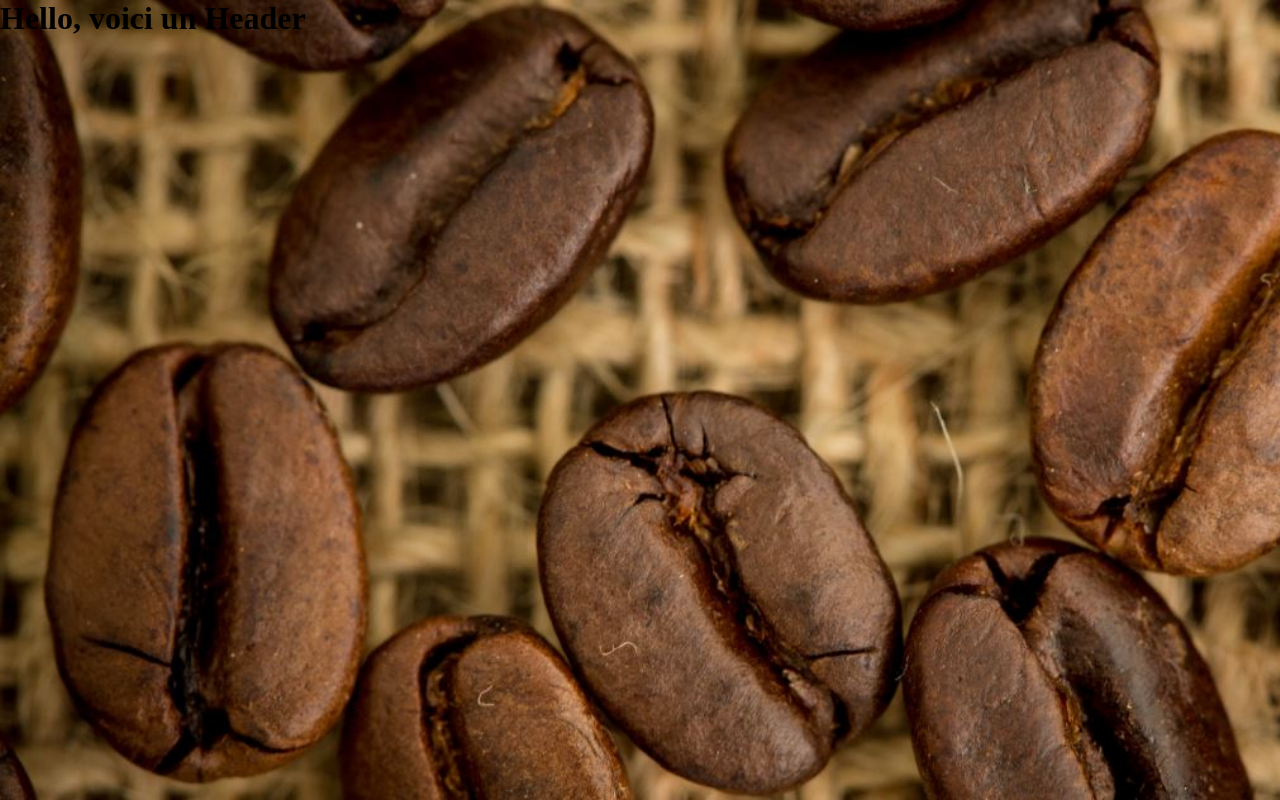
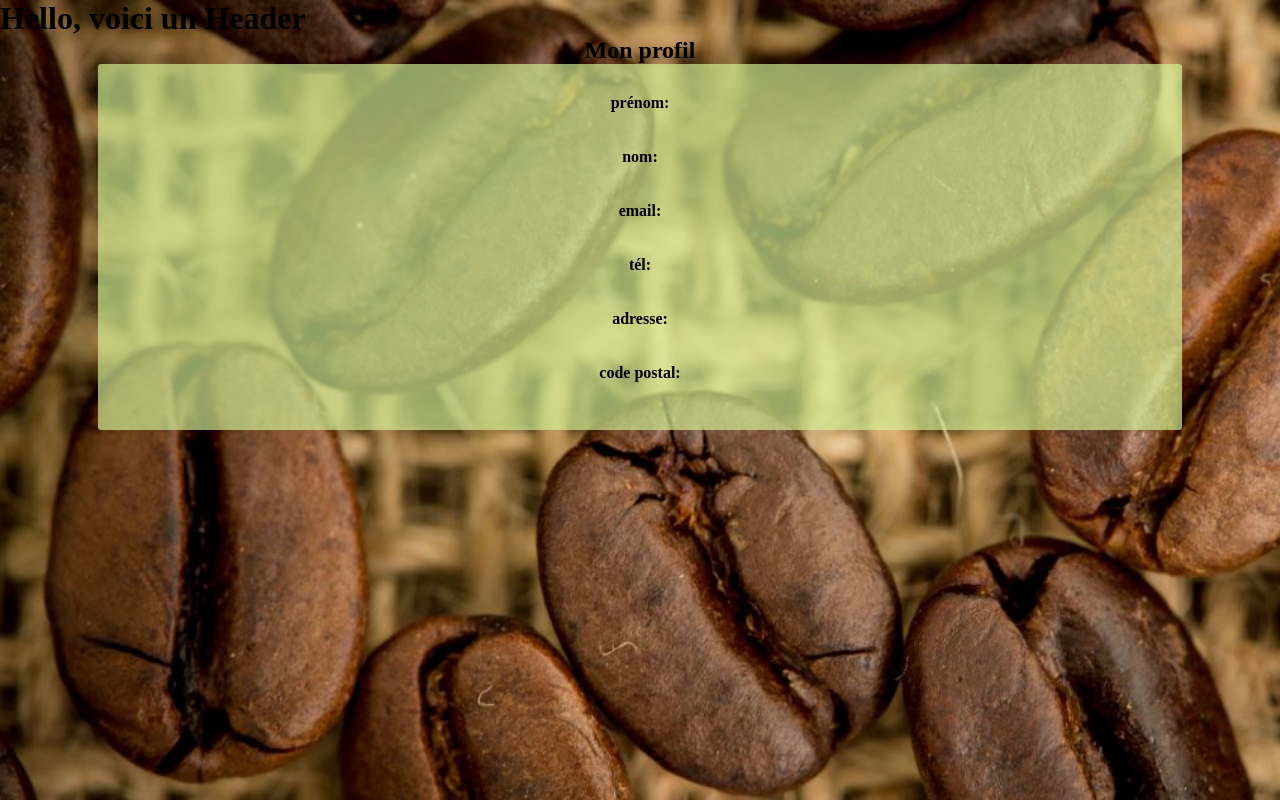
Before and after one commit to loicpaolucci/projet-coffee, a React (Create React App) app: page /profile in a window 1280 px wide. Built offline with nearby package versions, Linux system fonts and the light colour scheme.

Commit message:
add profile page

```diff
--- a/package.json
+++ b/package.json
@@ -40,5 +40,8 @@
       "last 1 firefox version",
       "last 1 safari version"
     ]
+  },
+  "devDependencies": {
+    "sass": "^1.52.3"
   }
 }
--- a/src/App.css
+++ b/src/App.css
@@ -11,6 +11,7 @@
     margin: 0;
     padding: 0;
 }
+
 
 body {
     background-image: url(./assets/Images/café.png);
--- a/src/App.jsx
+++ b/src/App.jsx
@@ -5,6 +5,7 @@ import RegisterForm from './components/RegisterForm';
 import Header from './components/Header';
 import CreateCofee from './components/CofeeCrud/CreateCofee';
 import IndexCofees from './components/CofeeCrud/IndexCofees';
+import Profile from './components/Profile';
 import AppStore from './stores/Redux/AppStore';
 import { Provider } from 'react-redux'
 
@@ -20,6 +21,7 @@ const App = () => {
             <Route path="/register" element={< RegisterForm />} />
             <Route path="/sell-cofee" element={< CreateCofee />} />
             <Route path="/index-cofee" element={< IndexCofees />} />
+            <Route path="/profile" element={< Profile  />} />
           </Routes>
         </BrowserRouter>
       </Provider>
--- a/src/apiCalls/LoginCall/index.jsx
+++ b/src/apiCalls/LoginCall/index.jsx
@@ -1,5 +1,6 @@
 import AppStore from '../../stores/Redux/AppStore'
 import Cookies from 'js-cookie'
+
 
 export const Login = (datas) => {
 
@@ -17,7 +18,7 @@ export const Login = (datas) => {
             type: 'EDIT_TOKEN',
             newToken: [...response.headers.get("authorization")].join('')
         })
-        Cookies.set('token', [...response.headers.get("authorization")].join(''), {
+        Cookies.set('jwt-token', [...response.headers.get("authorization")].join(''), {
             sameSite: "None",
             secure: true
         })
@@ -32,5 +33,6 @@ export const Login = (datas) => {
             secure: true
         })
         console.log(response)
+
     })
 }
--- /dev/null
+++ b/src/assets/styles/profile.scss
@@ -0,0 +1,17 @@
+
+.profile-ctn {
+    display: flex;
+    flex-direction: column;
+    width: 100vw;
+    justify-content: center;
+    align-items: center;
+}
+
+.information {
+    text-align: center;
+    width: 80vw;
+    height: fit-content;
+    border-radius: 3px;
+    background-color: #d6f599a9;
+    padding: 30px;
+}
--- a/src/components/CofeeCrud/CreateCofee/index.jsx
+++ b/src/components/CofeeCrud/CreateCofee/index.jsx
@@ -2,6 +2,9 @@ import React from "react";
 import '../../../assets/styles/forms.scss'
 
 const CreateCofee = () => {
+
+
+
     return (
         <div className="crud-container">
             <form className="form-container-cofee">
--- a/src/components/LoginForm/index.jsx
+++ b/src/components/LoginForm/index.jsx
@@ -1,6 +1,7 @@
 import React from 'react'
 import { Login } from '../../apiCalls/LoginCall'
 import "../../assets/styles/forms.scss"
+
 
 const LoginForm = () => {
 
--- /dev/null
+++ b/src/components/Profile/index.jsx
@@ -0,0 +1,40 @@
+import React, { useEffect, useState } from "react";
+import { useSelector } from "react-redux";
+import AppStore from "../../stores/Redux/AppStore";
+import "../../assets/styles/profile.scss"
+
+
+const Profile = () => {
+
+    let jwt = useSelector((state) => state.token);
+    let infoUser = useSelector((state) => state.user);
+    infoUser = infoUser ? infoUser : AppStore.getState().state.user;
+    jwt = jwt ? jwt : AppStore.getState().state.token;
+
+
+    return (
+        <>
+
+        <div className="profile-ctn">
+        <h2>Mon profil</h2>
+        <div className="information">
+        <h4>prénom:</h4><br/>
+        <h3>{infoUser.first_name} </h3><br/>
+        <h4>nom:</h4><br/>
+        <h3>{infoUser.last_name} </h3><br/>
+        <h4>email:</h4><br/>
+        <h3>{infoUser.email}</h3><br/>
+        <h4>tél:</h4><br/>
+        <h3>{infoUser.phone}</h3><br/>
+        <h4>adresse:</h4><br/>
+        <h3>{infoUser.address}</h3><br/>
+        <h4>code postal:</h4><br/>
+        <h3>{infoUser.zipcode}</h3>
+        </div>
+        </div>
+        </>
+    )
+
+}
+
+export default Profile;
```
Also changed, not shown: 1 other file (tests, documents, lock files or other folders).
